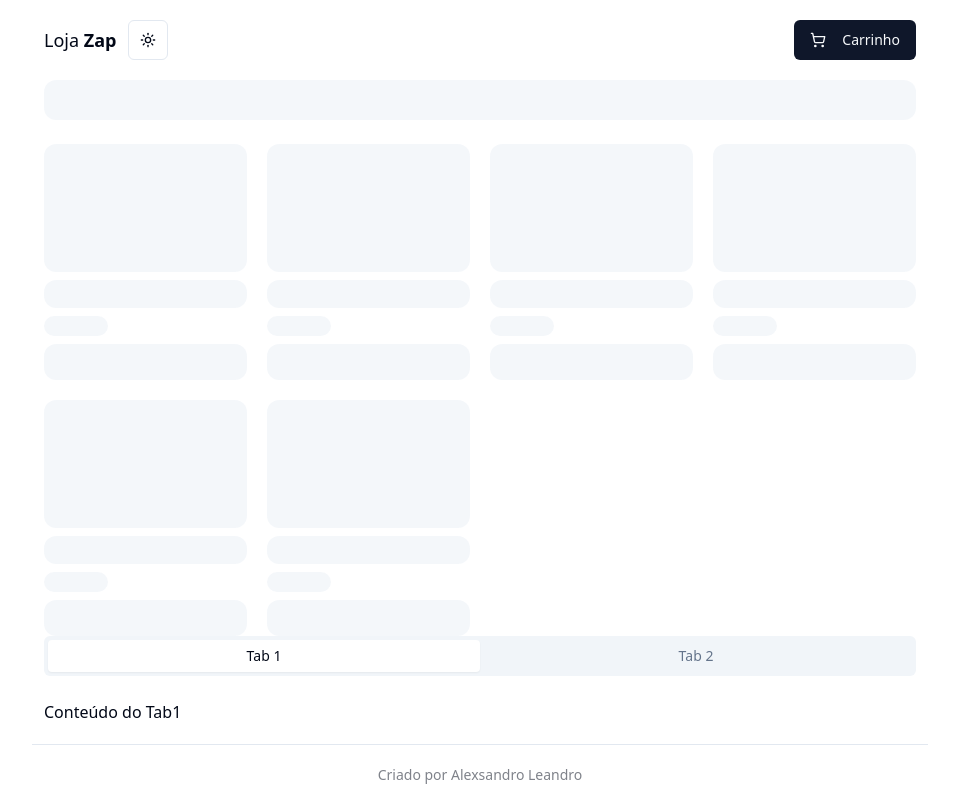
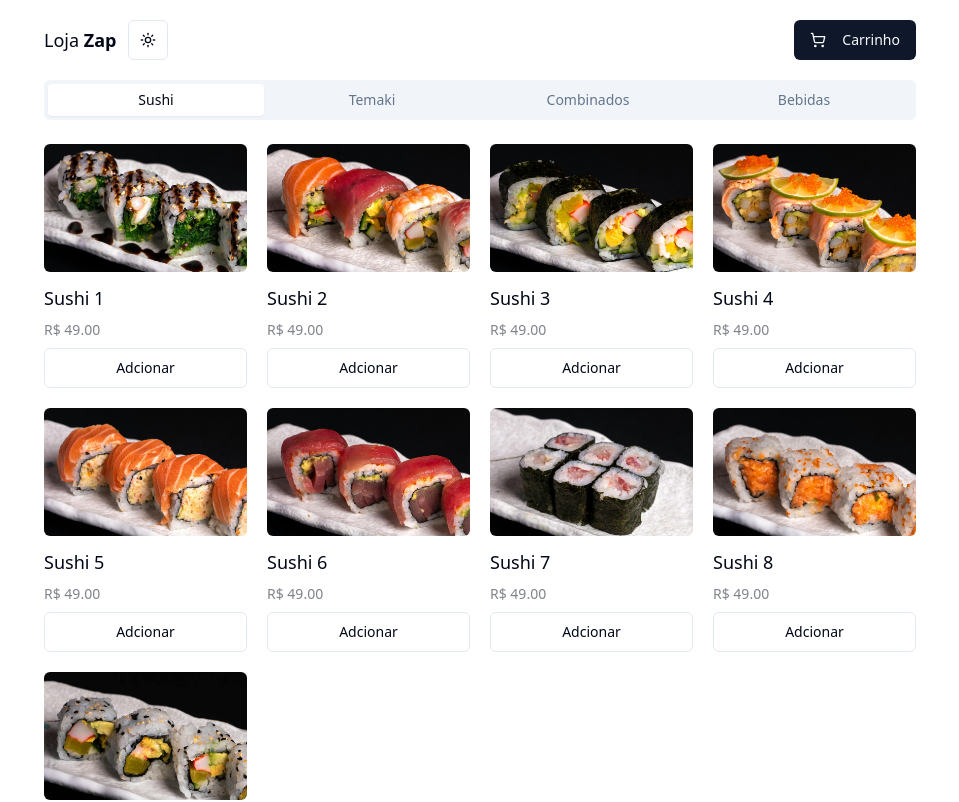
Before and after one commit to Alexferraz2/shadcn-loja, a Next.js app: page / in a window 1280 px wide. Shown: the top 802 px of the page, without its empty margins (160-1119 px from the left). Built offline with nearby package versions, Linux system fonts and the light colour scheme.

Commit message:
Criado a função de listar os produtos e botão de Toast

```diff
--- a/package.json
+++ b/package.json
@@ -21,6 +21,7 @@
     "next-themes": "^0.4.4",
     "react": "^18",
     "react-dom": "^18",
+    "sonner": "^2.0.1",
     "tailwind-merge": "^3.0.2",
     "tailwindcss-animate": "^1.0.7"
   },
--- a/src/app/layout.tsx
+++ b/src/app/layout.tsx
@@ -2,6 +2,7 @@
 import localFont from "next/font/local";
 import "./globals.css";
 import { ThemeProvider } from "@/components/ui/theme-provider";
+import { Toaster } from "@/components/ui/sonner";
 
 const geistSans = localFont({
   src: "./fonts/GeistVF.woff",
@@ -35,7 +36,9 @@
             disableTransitionOnChange
           >
             {children}
+            <Toaster />
           </ThemeProvider>
+
       </body>
     </html>
   );
--- a/src/app/page.tsx
+++ b/src/app/page.tsx
@@ -10,7 +10,7 @@
     <div className="w-full max-w-4xl mx-auto">
       <Header/>
       <div className="mx-3">
-        <TabSkeleton/>
+
         <Suspense fallback={<TabSkeleton/>}>
           <ProductsTab/>
         </Suspense>
--- /dev/null
+++ b/src/components/products/empty.tsx
@@ -0,0 +1,8 @@
+export const ProductEmpty = () => {
+    return(
+        <div className="w-full text-center my-10">
+            <p className="text-3xl bold">Ops!</p>
+            <p className="mt-5">Infelizmente não temos produtos, nesta categoria</p>
+        </div>
+    )
+}
--- /dev/null
+++ b/src/components/products/item.tsx
@@ -0,0 +1,44 @@
+"use client"
+
+import { Product } from "@/types/product"
+import { Button } from "@/components/ui/button"
+import { toast } from "sonner"
+
+
+type Props = {
+    item: Product
+}
+
+export const ProductItem = ({item}: Props) => {
+
+    const handleAddButton = () => {
+        toast('Adicionado ao carrinho', {
+            description: item.name,
+            action: (
+                <Button variant="link" onClick={() => toast.dismiss()} className="ml-auto border">
+                    Fechar
+                </Button>
+            ),
+        })
+    }
+    return (
+        <div>
+            <div className="rounded-md overflow-hidden">
+                <img
+                    src= {item.image}
+                    alt={item.name}
+                    className="w-full h-32 object-cover"
+                />
+            </div>
+            <div className="mt-3 flex flex-col gap-2">
+                <p className="text-lg">{item.name}</p>
+                <p className="text-sm opacity-50">R$ {item.price.toFixed(2)}</p>
+                <Button
+                    variant="outline"
+                    onClick={handleAddButton}
+                    >Adcionar
+                </Button>
+            </div>
+        </div>
+    )
+}
--- a/src/components/products/tab.tsx
+++ b/src/components/products/tab.tsx
@@ -1,24 +1,64 @@
 import { Tabs, TabsContent, TabsList, TabsTrigger } from "@/components/ui/tabs";
+import { getAllProducts } from "@/services/products";
+import { Product } from "@/types/product";
+import { ProductEmpty } from "./empty";
+import { ProductItem } from "./item";
 
-const ProductsTab = () => {
+type Tab = {
+    title: string,
+    value: string,
+    products: Product[]
+}
+
+const ProductsTab = async () => {
+
+    const products = await getAllProducts();
+
+    const tabs: Tab[] = [
+        {
+            title: 'Sushi',
+            value: 'sushi',
+            products: products.filter(item => item.category === "sushi")
+        },
+        {
+            title: 'Temaki',
+            value: 'Temaki',
+            products: products.filter(item => item.category === "temaki")
+        },
+        {
+            title: 'Combinados',
+            value: 'pack',
+            products: products.filter(item => item.category === "pack")
+        },
+        {
+            title: 'Bebidas',
+            value: 'beverage',
+            products: products.filter(item => item.category === "beverage")
+        }
+    ];
     return(
-        <Tabs defaultValue="tab1">
+        <Tabs defaultValue="sushi">
             <TabsList className="flex">
-                <TabsTrigger
-                    className="flex-1"
-                    value="tab1">
-                    Tab 1
-                </TabsTrigger>
+                {tabs.map(item => (
+                    <TabsTrigger key={item.value} value={item.value} className="flex-1">
+                        {item.title}
+                    </TabsTrigger>
+                ))}
 
-                <TabsTrigger
-                     className="flex-1"
-                     value="tab2">
-                    Tab 2
-                </TabsTrigger>
+
             </TabsList>
-            <TabsContent value="tab1" className="mt-6">
-                Conteúdo do Tab1
-            </TabsContent>
+            {tabs.map(item => (
+                <TabsContent key={item.value} value={item.value} className="mt-6">
+                    {item.products.length > 0 &&
+                        <div className="grid gap-5 grid-cols-2 sm:grid-cols-3 md:grid-cols-4">
+                            {item.products.map(product =>
+                                <ProductItem key={product.id} item={product}/>
+                            )}
+                        </div>
+                    }
+                    {item.products.length === 0 && <ProductEmpty/>}
+                </TabsContent>
+            ))}
             <TabsContent value="tab2" className="mt-6">
                 Conteúdo do Tab2
             </TabsContent>
--- /dev/null
+++ b/src/components/ui/sonner.tsx
@@ -0,0 +1,31 @@
+"use client"
+
+import { useTheme } from "next-themes"
+import { Toaster as Sonner } from "sonner"
+
+type ToasterProps = React.ComponentProps<typeof Sonner>
+
+const Toaster = ({ ...props }: ToasterProps) => {
+  const { theme = "system" } = useTheme()
+
+  return (
+    <Sonner
+      theme={theme as ToasterProps["theme"]}
+      className="toaster group"
+      toastOptions={{
+        classNames: {
+          toast:
+            "group toast group-[.toaster]:bg-background group-[.toaster]:text-foreground group-[.toaster]:border-border group-[.toaster]:shadow-lg",
+          description: "group-[.toast]:text-muted-foreground",
+          actionButton:
+            "group-[.toast]:bg-primary group-[.toast]:text-primary-foreground",
+          cancelButton:
+            "group-[.toast]:bg-muted group-[.toast]:text-muted-foreground",
+        },
+      }}
+      {...props}
+    />
+  )
+}
+
+export { Toaster }
--- /dev/null
+++ b/src/data/products.ts
@@ -0,0 +1,130 @@
+import { Product } from "@/types/product"
+
+export const products: Product[] = [
+    {
+        id: 1,
+        category: 'sushi',
+        name: 'Sushi 1',
+        image: '/images/sushi/sushi1.png',
+        price: 49
+    },
+    {
+        id: 2,
+        category: 'sushi',
+        name: 'Sushi 2',
+        image: '/images/sushi/sushi2.png',
+        price: 49
+    },
+    {
+        id: 3,
+        category: 'sushi',
+        name: 'Sushi 3',
+        image: '/images/sushi/sushi3.png',
+        price: 49
+    },
+    {
+        id: 4,
+        category: 'sushi',
+        name: 'Sushi 4',
+        image: '/images/sushi/sushi4.png',
+        price: 49
+    },
+    {
+        id: 5,
+        category: 'sushi',
+        name: 'Sushi 5',
+        image: '/images/sushi/sushi5.png',
+        price: 49
+    },
+    {
+        id: 6,
+        category: 'sushi',
+        name: 'Sushi 6',
+        image: '/images/sushi/sushi6.png',
+        price: 49
+    },
+    {
+        id: 7,
+        category: 'sushi',
+        name: 'Sushi 7',
+        image: '/images/sushi/sushi7.png',
+        price: 49
+    },
+    {
+        id: 8,
+        category: 'sushi',
+        name: 'Sushi 8',
+        image: '/images/sushi/sushi8.png',
+        price: 49
+    },
+    {
+        id: 9,
+        category: 'sushi',
+        name: 'Sushi 9',
+        image: '/images/sushi/sushi9.png',
+        price: 49
+    },
+    {
+        id: 21,
+        category: 'pack',
+        name: 'Combo 1',
+        image: '/images/combo/combo1.png',
+        price: 81
+    },
+    {
+        id: 22,
+        category: 'pack',
+        name: 'Combo 2',
+        image: '/images/combo/combo2.png',
+        price: 81
+    },
+    {
+        id: 23,
+        category: 'pack',
+        name: 'Combo 3',
+        image: '/images/combo/combo3.png',
+        price: 81
+    },
+    {
+        id: 24,
+        category: 'pack',
+        name: 'Combo 4',
+        image: '/images/combo/combo4.png',
+        price: 81
+    },
+    {
+        id: 25,
+        category: 'pack',
+        name: 'Combo 5',
+        image: '/images/combo/combo5.png',
+        price: 81
+    },
+    {
+        id: 26,
+        category: 'pack',
+        name: 'Combo 6',
+        image: '/images/combo/combo6.png',
+        price: 81
+    },
+    {
+        id: 27,
+        category: 'pack',
+        name: 'Combo 7',
+        image: '/images/combo/combo7.png',
+        price: 81
+    },
+    {
+        id: 28,
+        category: 'pack',
+        name: 'Combo 8',
+        image: '/images/combo/combo8.png',
+        price: 81
+    },
+    {
+        id: 29,
+        category: 'pack',
+        name: 'Combo 9',
+        image: '/images/combo/combo9.png',
+        price: 81
+    },
+];
--- /dev/null
+++ b/src/services/products.tsx
@@ -0,0 +1,10 @@
+import { products } from "@/data/products";
+import { Product } from "@/types/product";
+
+export const getAllProducts = async (): Promise<Product[]> => {
+    return new Promise((resolve, reject) => {
+        return setTimeout(() => {
+            resolve(products)
+        }, 2000)
+    })
+}
--- /dev/null
+++ b/src/types/product.ts
@@ -0,0 +1,7 @@
+export type Product = {
+    id: number,
+    category: string,
+    name: string,
+    image: string,
+    price: number
+}
```
Also changed, not shown: 1 other file (tests, documents, lock files or other folders).
